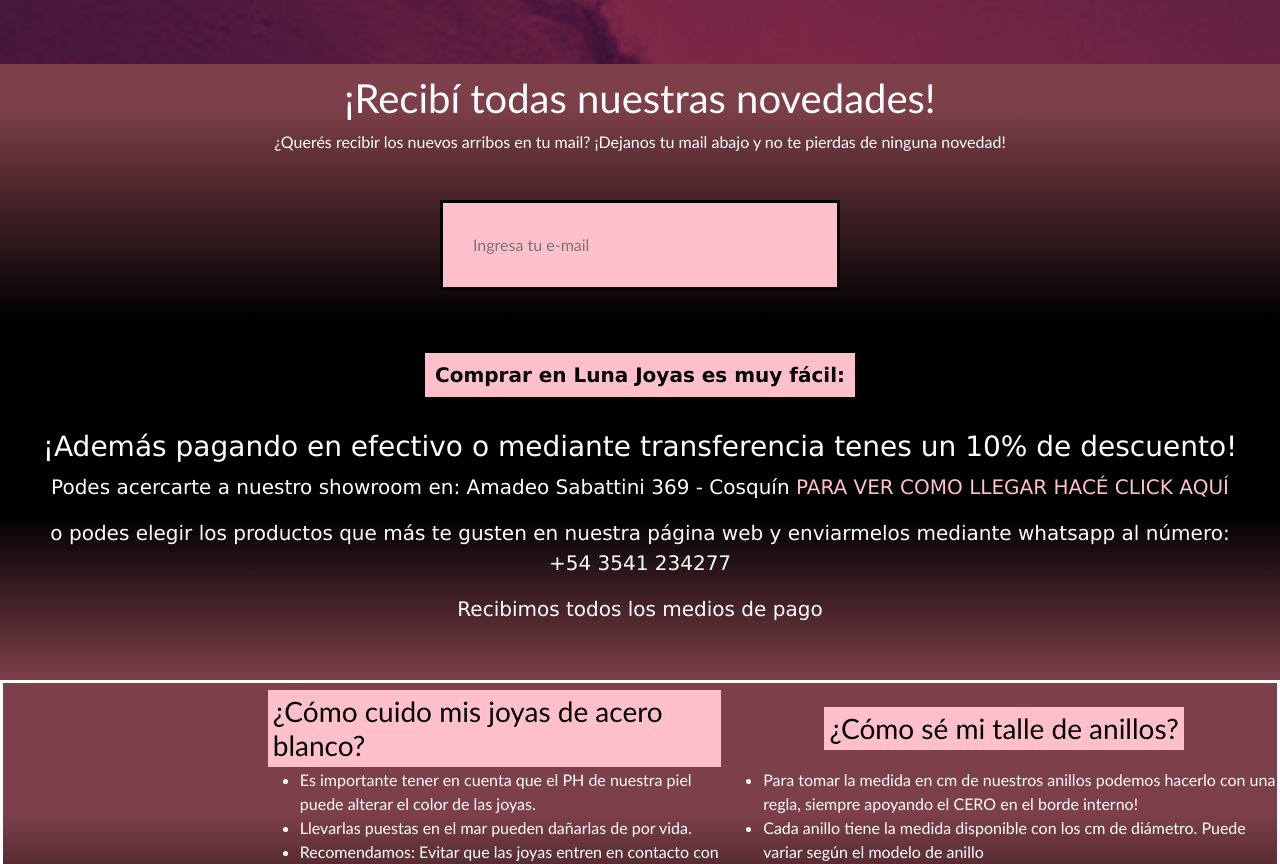
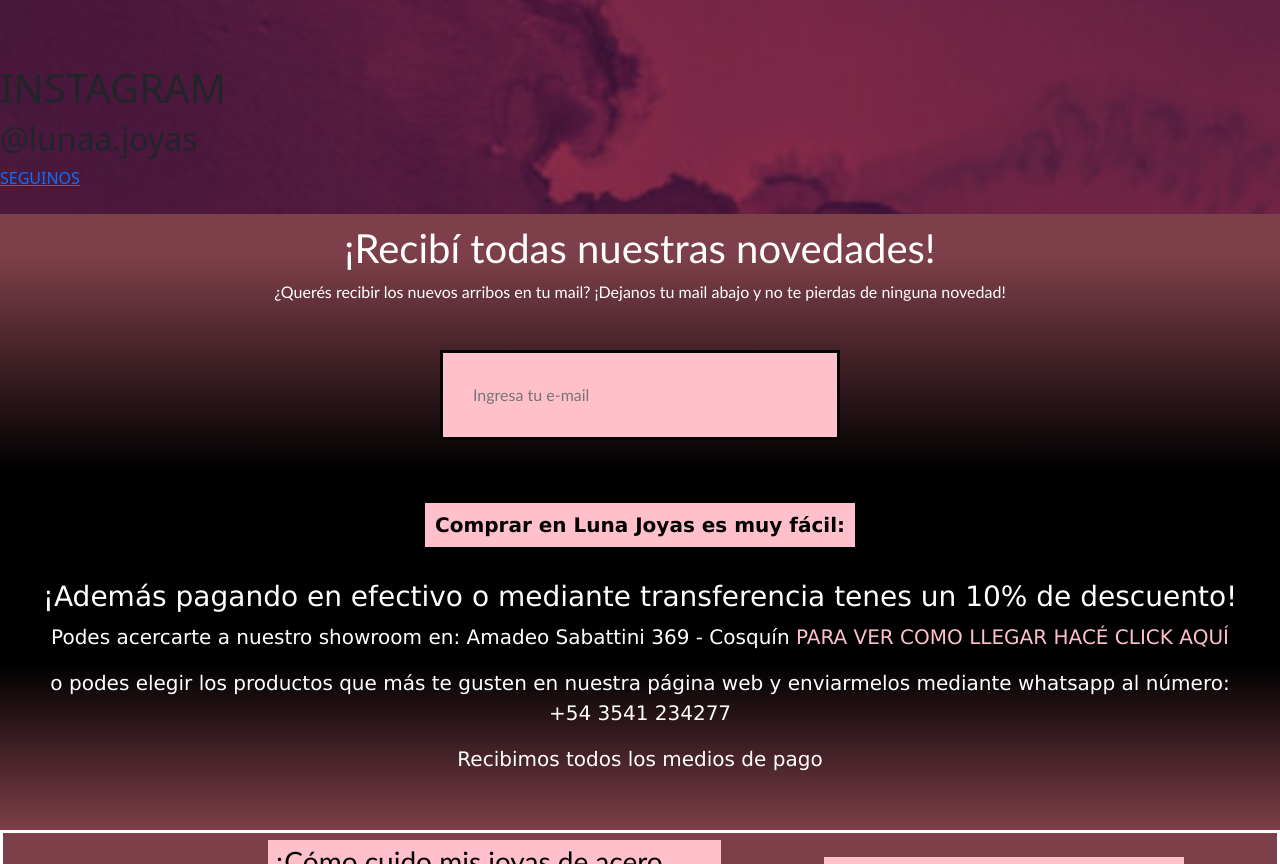
Before and after one commit to majov9991/Curso_desarrollo, a website: page index.html in a window 1280 px wide. Shown: the part 966-1830 px from the top of the page. Drawn offline with nearby package versions, Linux system fonts and the light colour scheme.

Commit message:
Update index.html

```diff
--- a/index.html
+++ b/index.html
@@ -90,6 +90,15 @@
             <span class="carousel-control-next-icon" aria-hidden="true"></span>
             <span class="visually-hidden">Next</span>
         </button>
+    </div>
+
+    <div>
+        <div class="baner_ig_cuadro">
+            <h1>INSTAGRAM</h1>
+            <h2>@lunaa.joyas</h2>
+            <a href="https://www.instagram.com/lunaa.joyas/">SEGUINOS</a>
+        </div>
+        <img class="baner_ig" src="./img/banerig.jpeg" alt="">
     </div>
 
     <div class="box_novedades">
```
